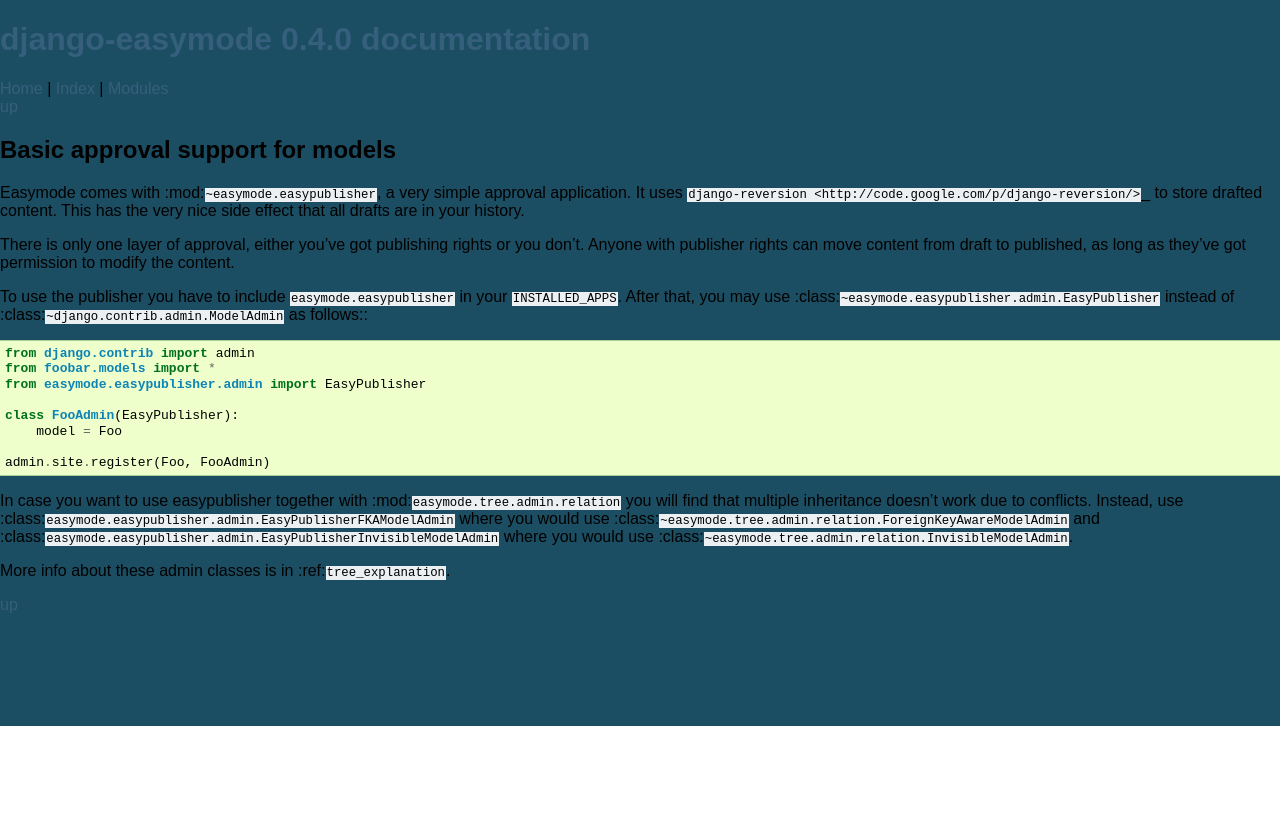
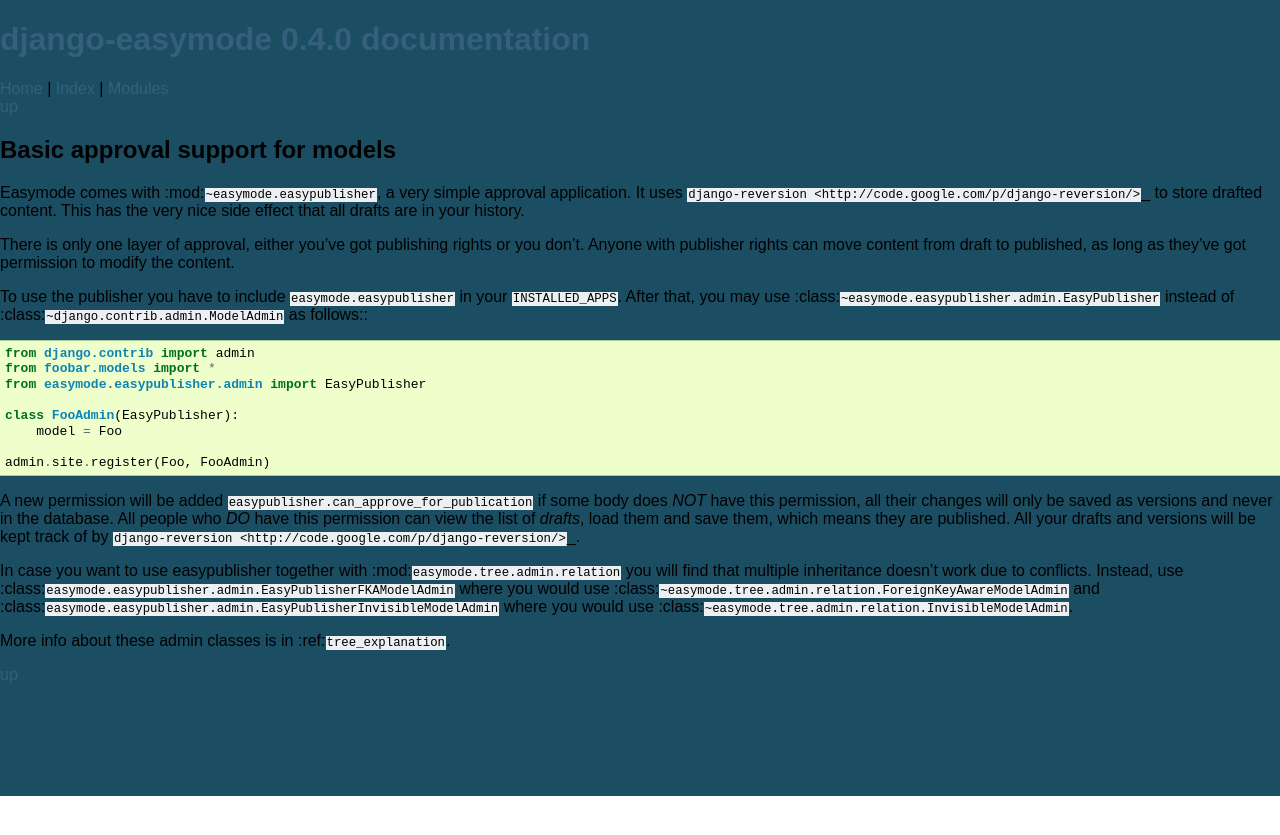
Before and after one commit to specialunderwear/django-easymode, a Sphinx documentation site: the page built from docs/easypublisher.md, in a window 1280 px wide. Shown: the top 835 px of the page. Built offline with Sphinx 7.4.7, drawn with Linux system fonts in a browser that asks for light colours.

Commit message:
More docs on permissions for easypublisher

```diff
--- a/docs/easypublisher.md
+++ b/docs/easypublisher.md
@@ -24,6 +24,13 @@
 
     admin.site.register(Foo, FooAdmin)
 
+A new permission will be added ``easypublisher.can_approve_for_publication`` if some
+body does *NOT* have this permission, all their changes will only be saved as versions
+and never in the database. All people who *DO* have this permission can view the list
+of *drafts*, load them and save them, which means they are published. All your drafts and
+versions will be kept track of by
+`django-reversion <http://code.google.com/p/django-reversion/>`_.
+
 In case you want to use easypublisher together with :mod:`easymode.tree.admin.relation`
 you will find that multiple inheritance doesn't work due to conflicts. Instead,
 use :class:`easymode.easypublisher.admin.EasyPublisherFKAModelAdmin` where you would
```
